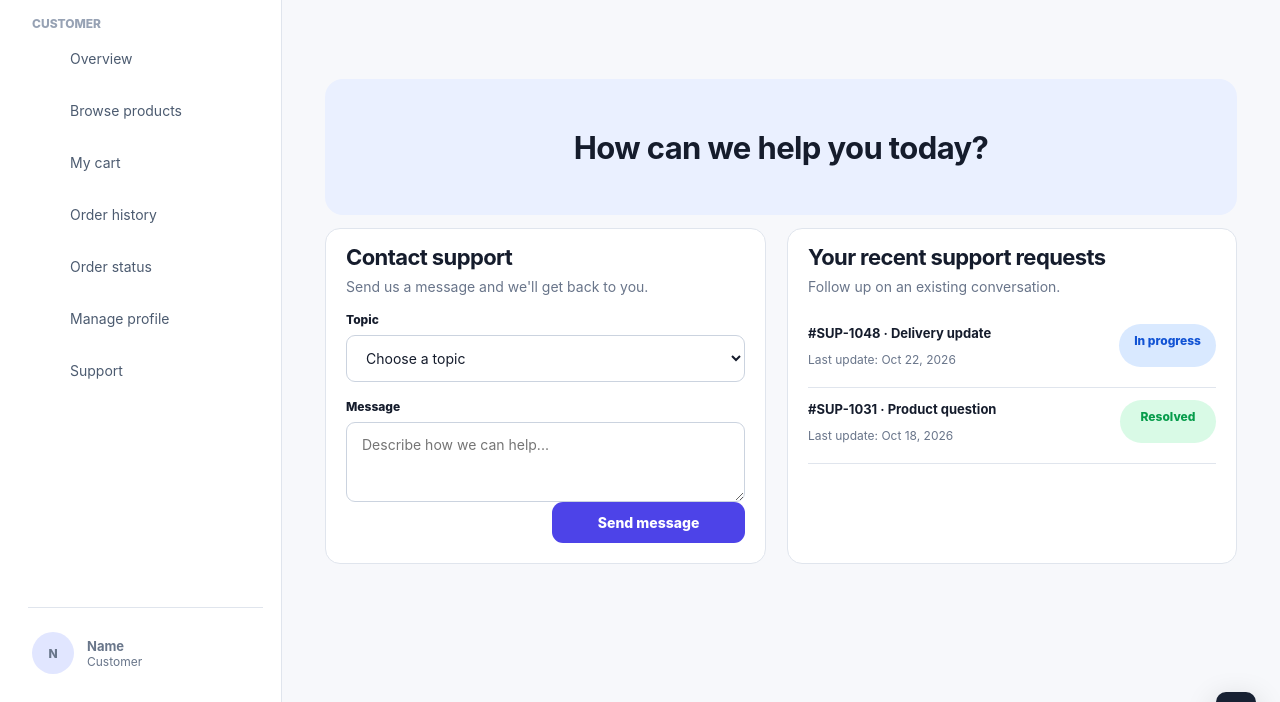
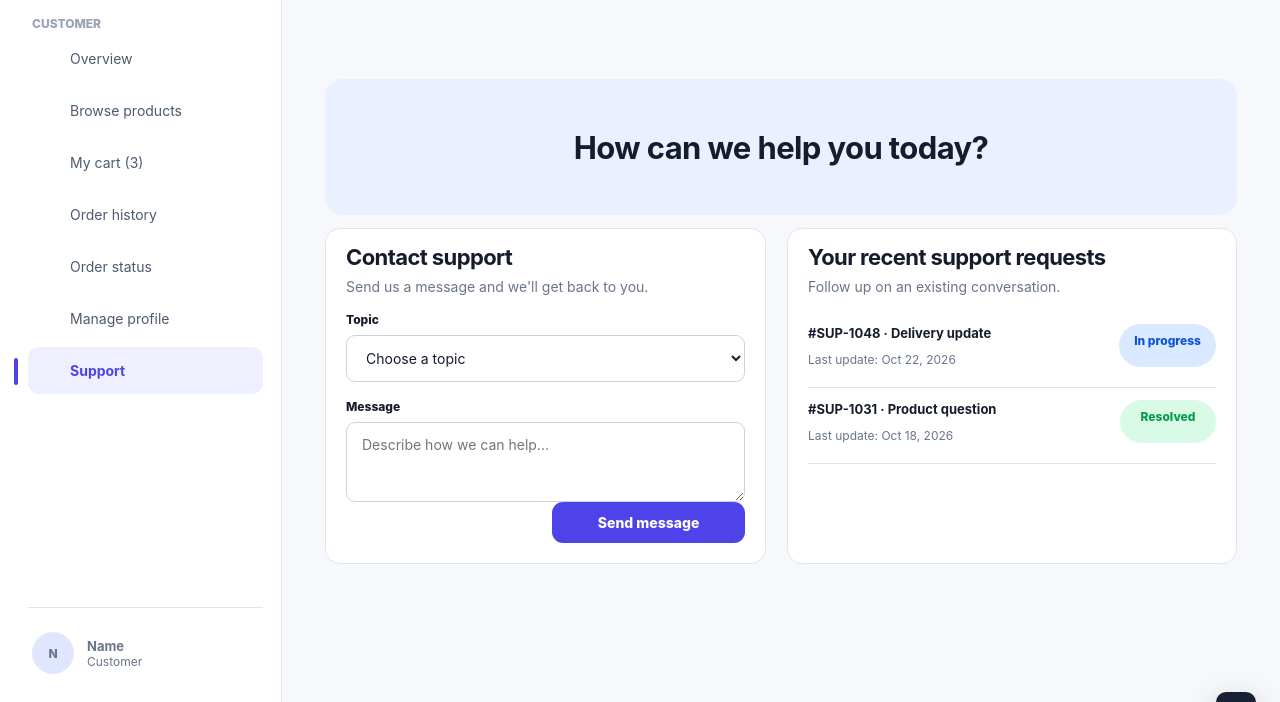
Before and after one commit to 003tasfia/GadgetHub, a plain HTML site: page users/Customer/support.html in a window 1280 px wide. Shown: the part 98-800 px from the top of the page. Drawn offline with Linux system fonts and the light colour scheme; files that its build step writes are made by us from their sources; files whose address does not match are found by name.

Commit message:
Update stylesheet and script paths in support.html

```diff
--- a/users/Customer/support.html
+++ b/users/Customer/support.html
@@ -6,7 +6,7 @@
     <meta name="viewport" content="width=device-width, initial-scale=1.0">
     <title>GadgetHub | Support</title>
     <link rel="icon" href="assets/favicon.ico">
-    <link rel="stylesheet" href="../../customer.css">
+    <link rel="stylesheet" href="../../assets/customer.css">
 </head>
 
 <body data-page="support">
@@ -75,7 +75,7 @@
         </main>
     </div>
     <div class="notice" role="status"></div>
-    <script src="../../customer.js"></script>
+    <script src="../../assets/customer.js"></script>
 </body>
 
 </html>
```
